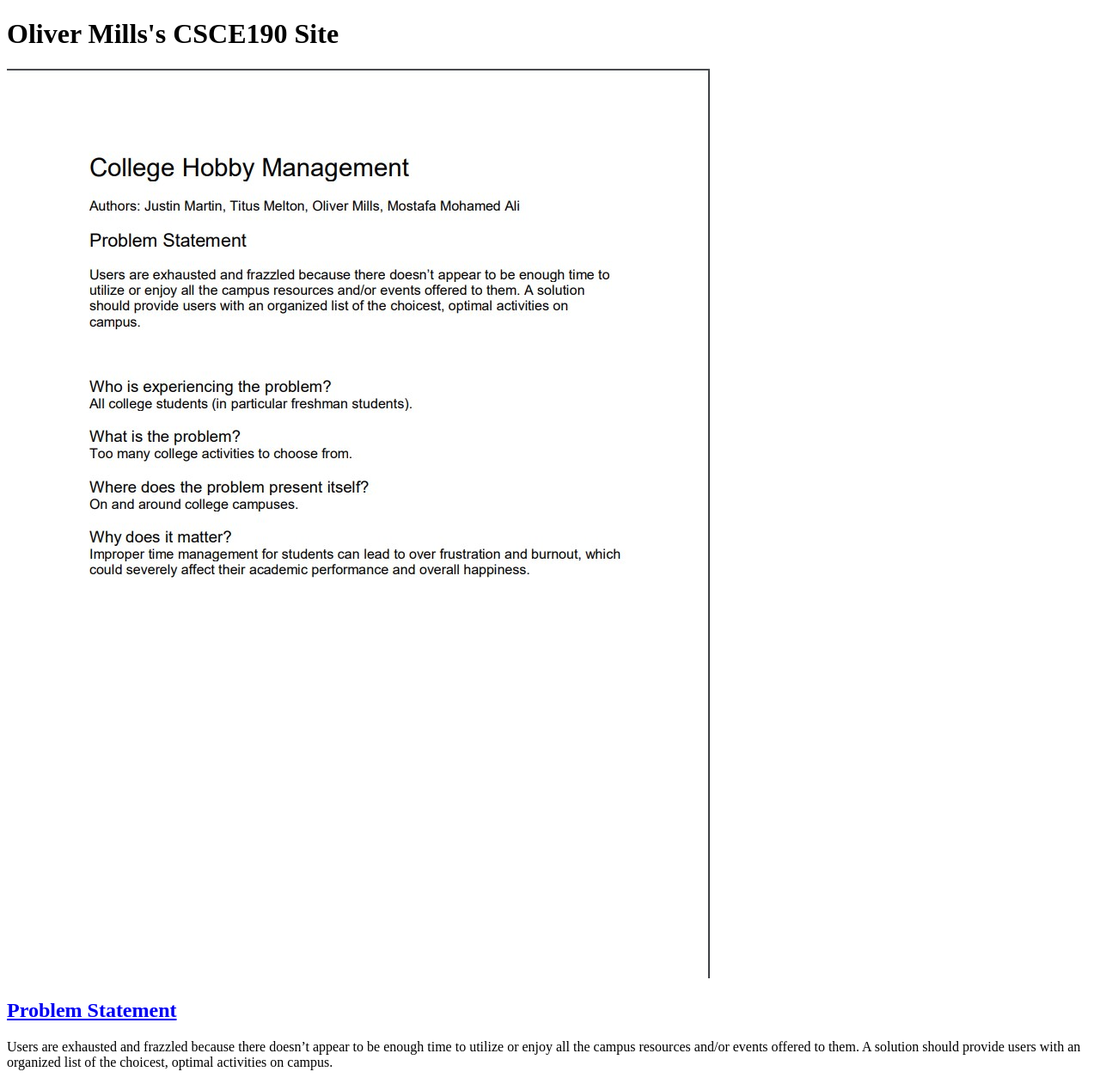
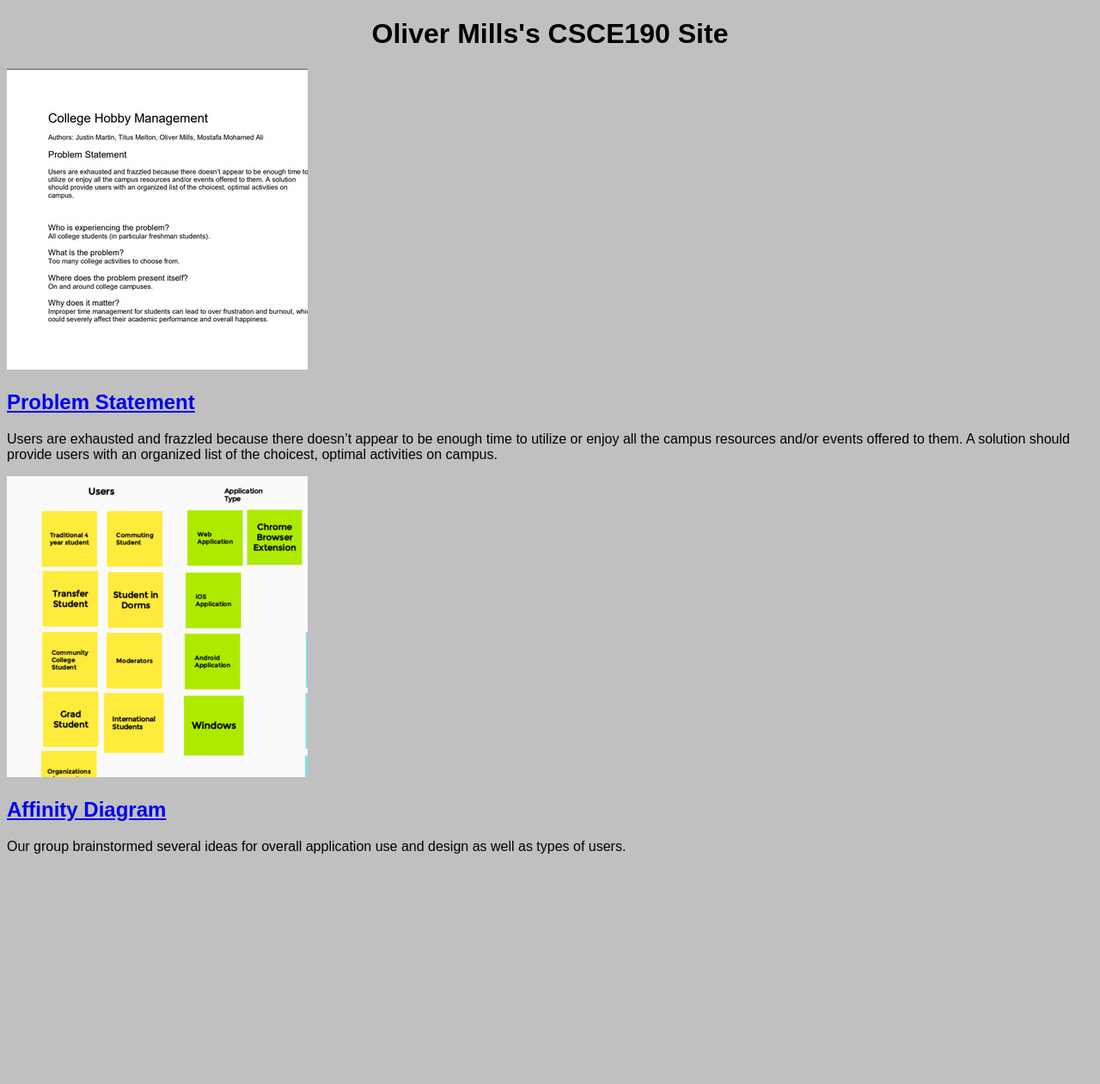
Before and after one commit to SllimRevilo/SllimRevilo.github.io, a plain HTML site: page index.html in a window 1280 px wide. Shown: the whole page at 86% size. After the commit the page ends 1010 px from the top, so only its background shows below. Drawn offline with Linux system fonts and the light colour scheme.

Commit message:
Add files via upload

```diff
--- a/index.html
+++ b/index.html
@@ -2,12 +2,14 @@
 <html>
     <head>
         <title>CSCE190: Oliver Mills</title>
+        <link rel="stylesheet" href="styles.css">
     </head>
     <body>
         <h1>Oliver Mills's CSCE190 Site</h1>
 
+        <!-- Problem Statement Assignment-->
         <section class="assignment">
-            <a href="files/problem_statement.pdf"><img src="images/ProblemStatementImage.jpg"></a>
+            <a href="files/problem_statement.pdf"><img src="images/problem-statement.jpg"></a>
             <section class="ass-details">
                 <a href="files/problem_statement.pdf"><h2>Problem Statement</h2></a>
                 <p>
@@ -15,5 +17,16 @@
                 </p>
             </section>
         </section>
+
+        <!--Affinity Diagram Assignment-->
+        <section class="assignment">
+            <a href="files/affinity-diagram.pdf"><img src="images/affinity-diagram.png"></a>
+            <section class="ass-details">
+                <a href="files/affinity-diagram.pdf"><h2>Affinity Diagram</h2></a>
+                <p>
+                    Our group brainstormed several ideas for overall application use and design as well as types of users.
+                </p>
+            </section>
+        </section>
     </body>
 </html>
--- /dev/null
+++ b/styles.css
@@ -0,0 +1,9 @@
+body {
+    background: silver;
+    font-family: Arial, Helvetica, sans-serif;
+}
+
+h1 {
+    color:black;
+    text-align: center;
+}
```
Also changed, not shown: images/affinity-diagram-original.png (added), images/affinity-diagram.png (added), images/problem-statement-original.jpg (added), images/problem-statement.jpg (added), 1 other file.
